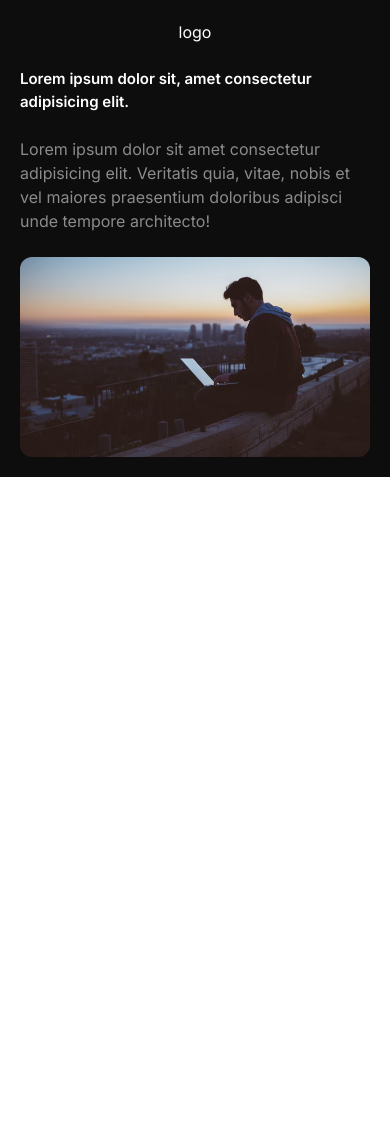
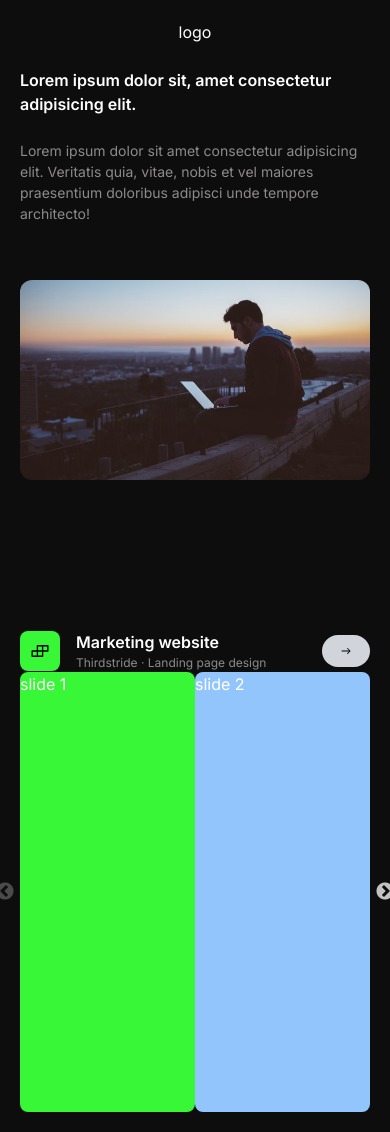
Before and after one commit to ranselorm/shaydes, a Next.js app: page / in a window 390 px wide. Before the commit the page ends 844 px from the top, so only its background shows below. Built offline with nearby package versions, Linux system fonts and the light colour scheme.

Commit message:
Add Slider

```diff
--- a/app/page.js
+++ b/app/page.js
@@ -1,9 +1,11 @@
 import Hero from "@/components/Hero";
+import Marketing from "@/components/Marketing";
 
 export default function Home() {
   return (
     <div>
       <Hero />
+      <Marketing />
     </div>
   );
 }
--- a/components/Hero.jsx
+++ b/components/Hero.jsx
@@ -8,11 +8,11 @@ const Hero = () => {
         <div>
           <h2>logo</h2>
         </div>
-        <article className="flex justify-center flex-col items-center gap-y-6 w-full lg:w-3/5 lg:text-center">
-          <h2 className="font-semibold  text-[15px] lg:text-[30px] lg:leading-[40px]">
+        <article className="flex justify-center flex-col items-center gap-y-6 w-full lg:w-3/5 lg:text-center mb-8">
+          <h2 className="font-semibold  text-[16px] lg:text-[30px] lg:leading-[40px]">
             Lorem ipsum dolor sit, amet consectetur adipisicing elit.
           </h2>
-          <p className="text-[#8d8a8a]">
+          <p className="text-[#8d8a8a] text-[14px] md:text-[16px]">
             Lorem ipsum dolor sit amet consectetur adipisicing elit. Veritatis
             quia, vitae, nobis et vel maiores praesentium doloribus adipisci
             unde tempore architecto!
--- /dev/null
+++ b/components/Marketing.jsx
@@ -0,0 +1,63 @@
+"use client";
+
+import Button from "./ui/Button";
+import { AiOutlineBuild } from "react-icons/ai";
+import { IoIosArrowRoundForward } from "react-icons/io";
+// import { Swiper, SwiperSlide } from "swiper/react";
+// import "swiper/css";
+import Slider from "react-slick";
+import "slick-carousel/slick/slick.css";
+import "slick-carousel/slick/slick-theme.css";
+
+const Marketing = () => {
+  const settings = {
+    dots: false,
+    infinite: false,
+    speed: 500,
+    slidesToShow: 2,
+    slidesToScroll: 2,
+  };
+  return (
+    <section className="mt-[150px]">
+      <div className="flex justify-between items-center">
+        <div className="flex items-center gap-x-4">
+          <div className=" w-[40px] h-[40px] md:w-[60px] md:h-[60px] bg-[#37f737] rounded-lg flex justify-center items-center">
+            <AiOutlineBuild className="text-[20px] md:text-[30px] text-black" />
+          </div>
+          <div>
+            <h3 className="font-semibold text-[16px] md:text-[22px]">
+              Marketing website
+            </h3>
+            <p className="text-[#8d8a8a] text-[12px] md:text-[16px]">
+              Thirdstride · Landing page design
+            </p>
+          </div>
+        </div>
+        <div>
+          <Button text="View Project" hidden={true} />
+          <Button icon={<IoIosArrowRoundForward />} />
+        </div>
+      </div>
+      <Slider {...settings}>
+        <div
+          className="bg-[#37f737] w-[500px] h-[440px] rounded-lg slider-item "
+          style={{ marginRight: "15px" }}
+        >
+          slide 1
+        </div>
+        <div
+          className="bg-blue-300 w-[500px] h-[440px] rounded-lg slider-item "
+          style={{ marginRight: "15px" }}
+        >
+          slide 2
+        </div>
+        <div className="bg-yellow-300 w-[500px] h-[440px] rounded-lg slider-item ">
+          slide 3
+        </div>
+        <div className="bg-red-300 w-[500px] h-[440px] rounded-lg">slide 4</div>
+      </Slider>
+    </section>
+  );
+};
+
+export default Marketing;
--- /dev/null
+++ b/components/ui/Button.jsx
@@ -0,0 +1,15 @@
+import React from "react";
+
+const Button = ({ text, icon, hidden }) => {
+  return (
+    <button
+      className={`bg-gray-300 px-4 py-2 rounded-full ${
+        hidden ? "hidden lg:flex" : "flex lg:hidden"
+      }`}
+    >
+      <p className="text-black">{text ? text : icon}</p>
+    </button>
+  );
+};
+
+export default Button;
--- a/package.json
+++ b/package.json
@@ -14,6 +14,10 @@
     "postcss": "8.4.32",
     "react": "18.2.0",
     "react-dom": "18.2.0",
+    "react-icons": "^4.12.0",
+    "react-slick": "^0.29.0",
+    "slick-carousel": "^1.8.1",
+    "swiper": "^11.0.5",
     "tailwindcss": "3.3.5"
   }
 }
```
Also changed, not shown: 1 other file (tests, documents, lock files or other folders).
